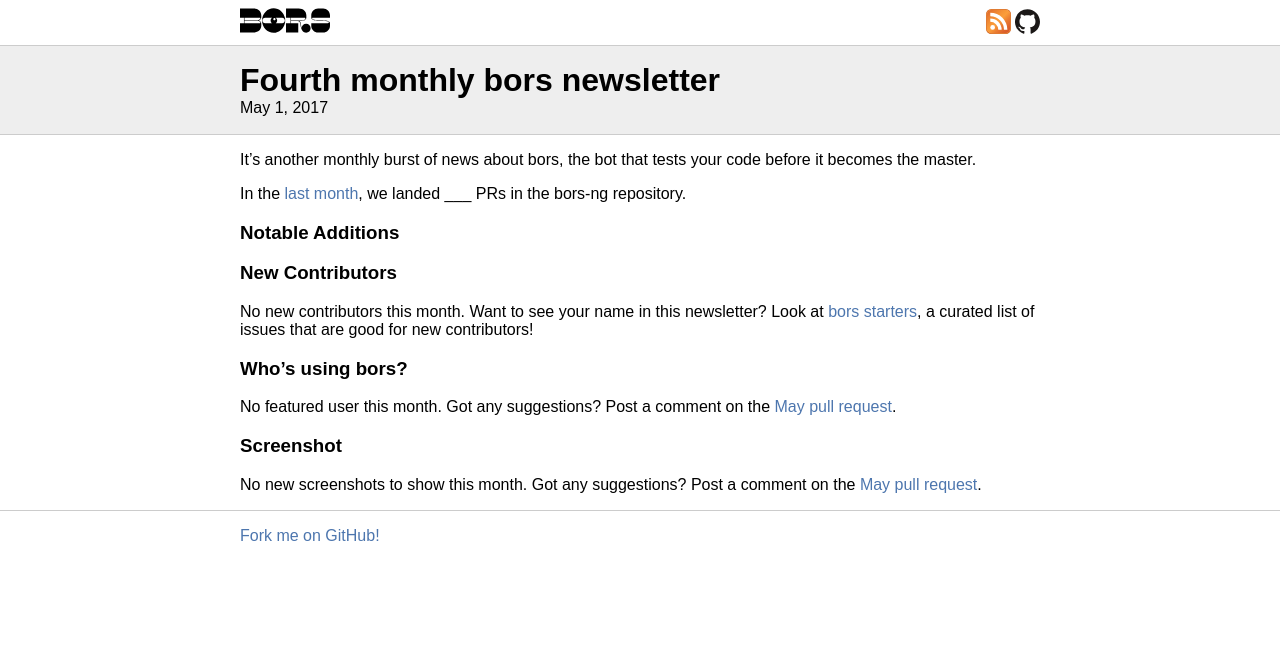
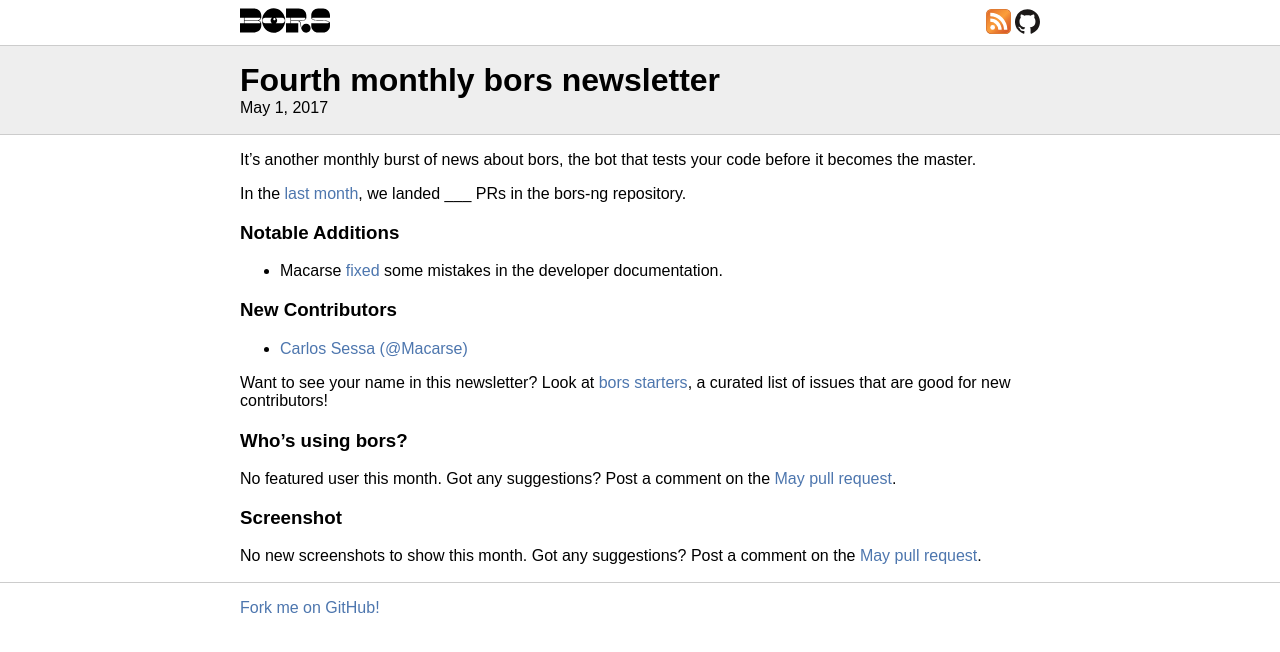
Before and after one commit to bors-ng/bors-ng.github.io, a Jekyll site: the page built from _posts/2017-05-01-tmib-04.md, in a window 1280 px wide. Shown: the top 652 px of the page. Built offline with Jekyll 4.4.1, drawn with Linux system fonts in a browser that asks for light colours.

Commit message:
Add @Macarse's docs fixes
https://github.com/bors-ng/bors-ng/pull/145

```diff
--- a/_posts/2017-05-01-tmib-04.md
+++ b/_posts/2017-05-01-tmib-04.md
@@ -15,10 +15,12 @@
 
 ### Notable Additions
 
+* Macarse [fixed](https://github.com/bors-ng/bors-ng/pull/145) some mistakes in the developer documentation.
 
 ### New Contributors
 
-No new contributors this month.
+* [Carlos Sessa (@Macarse)](https://github.com/Macarse)
+
 Want to see your name in this newsletter? Look at [bors starters](https://bors-ng.github.io/starters/), a curated list of issues that are good for new contributors!
 
 
```
